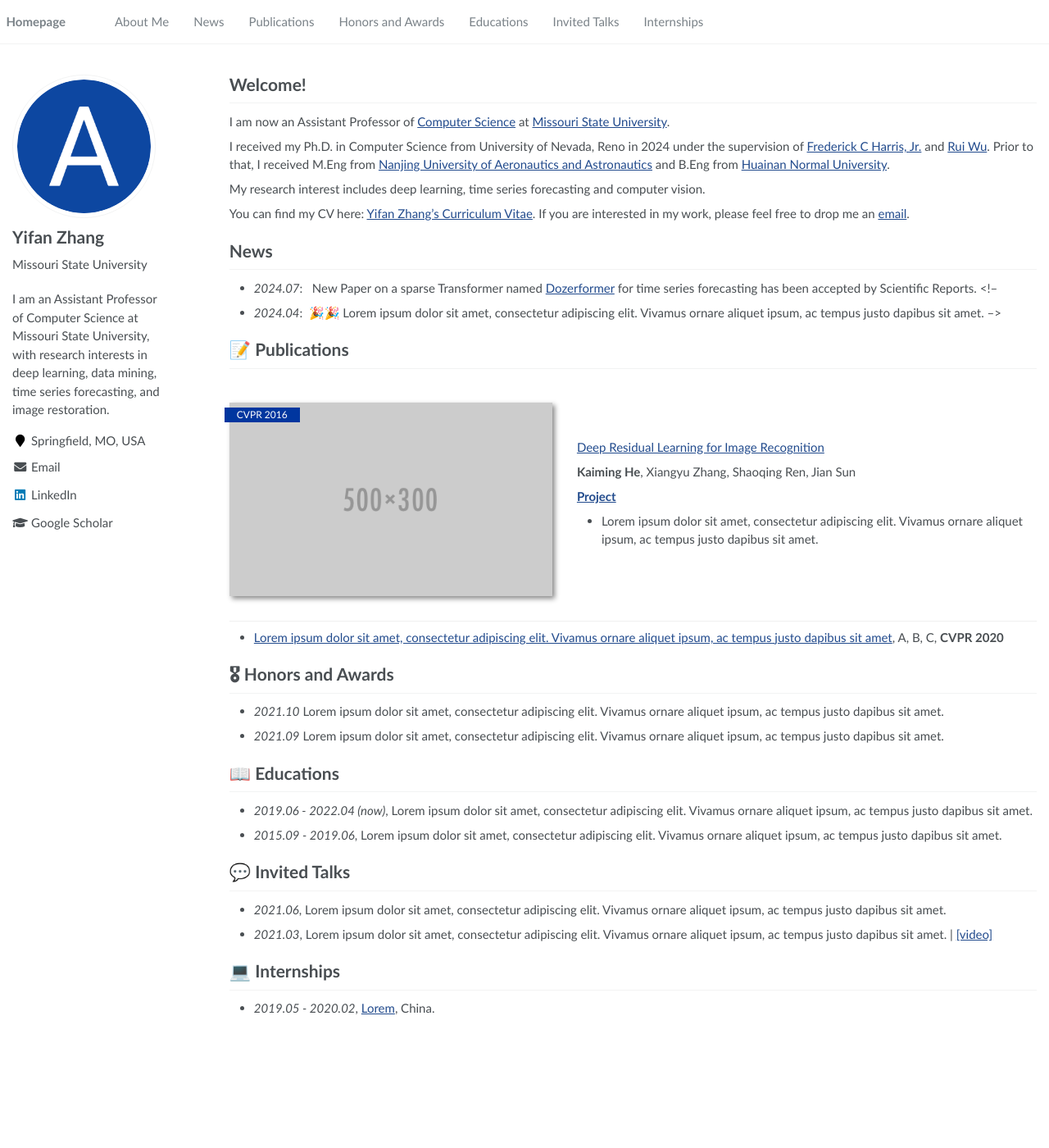
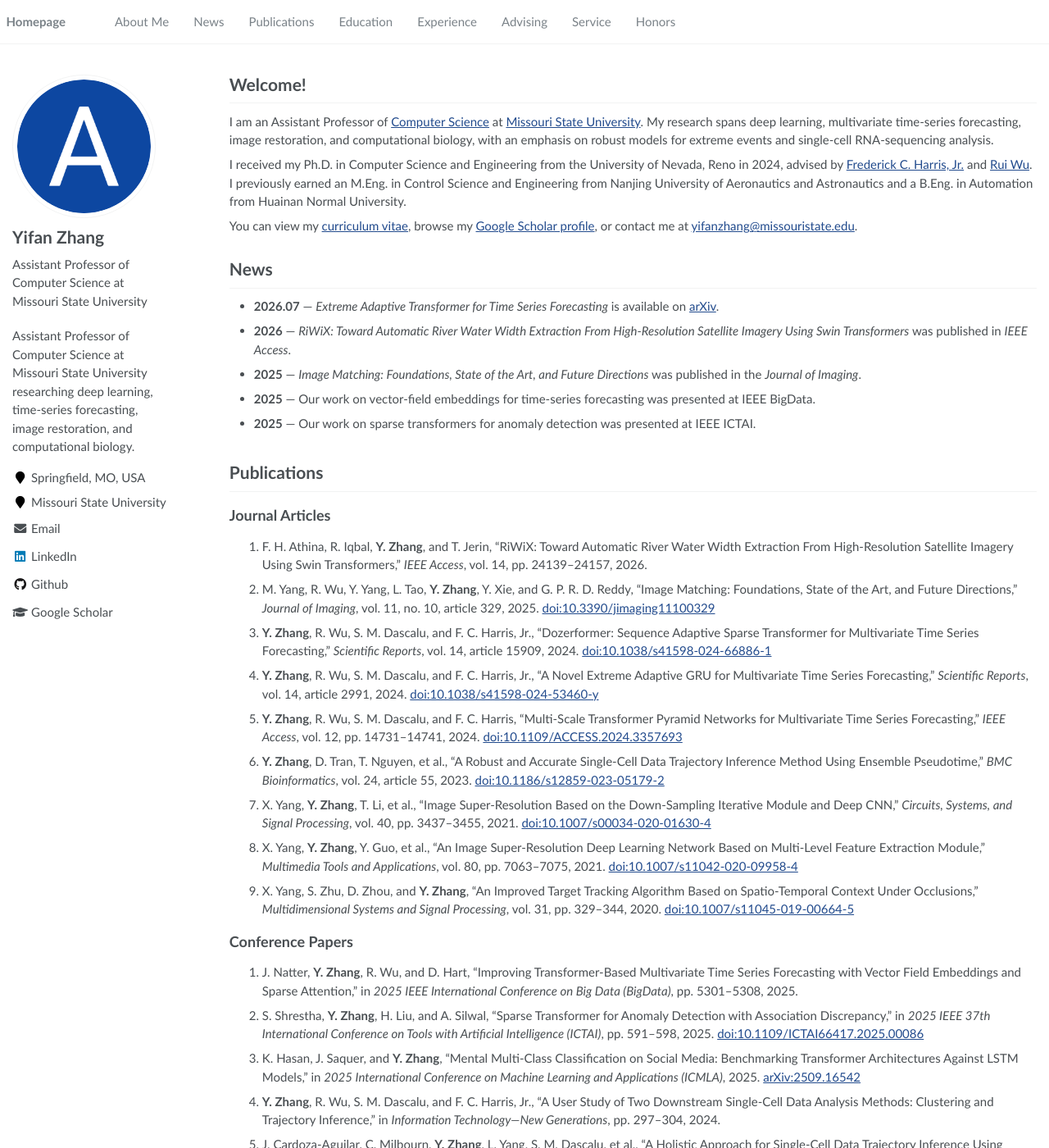
Before and after one commit to GRYGY1215/GRYGY1215.github.io, a Jekyll site: the page built from _pages/about.md, in a window 1280 px wide and 1400 px high. Shown: the whole window at 82% size. Built offline with Jekyll 4.4.1, drawn with Linux system fonts in a browser that asks for light colours; some of the changed text lies outside the part shown.

Commit message:
Update website content from CV (#1)

```diff
--- a/_config.yml
+++ b/_config.yml
@@ -7,8 +7,8 @@
 
 # Site Settings
 title                    : "Yifan Zhang"
-description              : "I am an Assistant Professor of Computer Science at Missouri State University, with research interests in deep learning, data mining, time series forecasting, and image restoration."
-repository               : "https://github.com/GRYGY1215/GRYGY1215.github.io"
+description              : "Assistant Professor of Computer Science at Missouri State University researching deep learning, time-series forecasting, image restoration, and computational biology."
+repository               : "GRYGY1215/GRYGY1215.github.io"
 google_scholar_stats_use_cdn : true
 
 # google analytics
@@ -23,12 +23,12 @@ baidu_site_verification  :  # get baidu_site_verification from https://ziyuan.ba
 author:
   name             : "Yifan Zhang"
   avatar           : "images/android-chrome-512x512.png"
-  bio              : "Missouri State University"
+  bio              : "Assistant Professor of Computer Science at Missouri State University"
   location         : "Springfield, MO, USA"
-  employer         :
+  employer         : "Missouri State University"
   pubmed           :
   googlescholar    : "https://scholar.google.com/citations?user=d4dmtPIAAAAJ&hl=en"
-  email            : "YifanZhang@missouristate.com"
+  email            : "yifanzhang@missouristate.edu"
   researchgate     :  # e.g., "https://www.researchgate.net/profile/yourprofile"
   uri              :
   bitbucket        :
@@ -37,7 +37,7 @@ author:
   flickr           :
   facebook         :
   foursquare       :
-  github           : # e.g., "github username"
+  github           : "GRYGY1215"
   google_plus      :
   keybase          :
   instagram        :
@@ -136,7 +136,7 @@ sass:
 
 # Outputting
 permalink: /:categories/:title/
-timezone: Asia/Shanghai # http://en.wikipedia.org/wiki/List_of_tz_database_time_zones
+timezone: America/Chicago
 
 
 # Plugins
--- a/_data/navigation.yml
+++ b/_data/navigation.yml
@@ -4,19 +4,22 @@ main:
     url: "/#about-me"
 
   - title: "News"
-    url: "/#-news"
+    url: "/#news"
 
   - title: "Publications"
-    url: "/#-publications"
+    url: "/#publications"
 
-  - title: "Honors and Awards"
-    url: "/#-honors-and-awards"
+  - title: "Education"
+    url: "/#education"
 
-  - title: "Educations"
-    url: "/#-educations"
+  - title: "Experience"
+    url: "/#experience"
 
-  - title: "Invited Talks"
-    url: "/#-invited-talks"
+  - title: "Advising"
+    url: "/#advising"
 
-  - title: "Internships"
-    url: "/#-internships"
+  - title: "Service"
+    url: "/#service"
+
+  - title: "Honors"
+    url: "/#honors"
--- a/_pages/about.md
+++ b/_pages/about.md
@@ -8,61 +8,111 @@ redirect_from:
   - /about.html
 ---
 
-{% if site.google_scholar_stats_use_cdn %}
-{% assign gsDataBaseUrl = "https://cdn.jsdelivr.net/gh/" | append: site.repository | append: "@" %}
-{% else %}
-{% assign gsDataBaseUrl = "https://raw.githubusercontent.com/" | append: site.repository | append: "/" %}
-{% endif %}
-{% assign url = gsDataBaseUrl | append: "google-scholar-stats/gs_data_shieldsio.json" %}
-
-<span class='anchor' id='about-me'></span>
+<span class="anchor" id="about-me"></span>
 
 # Welcome!
-I am now an Assistant Professor of [Computer Science](https://computerscience.missouristate.edu/) at [Missouri State University](https://www.missouristate.edu/).
 
-<!--
-I have published more than # papers at the top international AI conferences with total <a href='https://scholar.google.com/citations?user=DhtAFkwAAAAJ'>google scholar citations <strong><span id='total_cit'>260000+</span></strong></a> (You can also use google scholar badge <a href='https://scholar.google.com/citations?user=DhtAFkwAAAAJ'><img src="https://img.shields.io/endpoint?url={{ url | url_encode }}&logo=Google%20Scholar&labelColor=f6f6f6&color=9cf&style=flat&label=citations"></a>).
--->
+I am an Assistant Professor of [Computer Science](https://computerscience.missouristate.edu/) at [Missouri State University](https://www.missouristate.edu/). My research spans deep learning, multivariate time-series forecasting, image restoration, and computational biology, with an emphasis on robust models for extreme events and single-cell RNA-sequencing analysis.
 
-I received my Ph.D. in Computer Science from University of Nevada, Reno in 2024 under the supervision of [Frederick C Harris, Jr.](https://www.cse.unr.edu/~fredh/) and [Rui Wu](https://ruiwu1990.github.io/). Prior to that, I received M.Eng from [Nanjing University of Aeronautics and Astronautics](https://nuaa.edu.cn/) and B.Eng from [Huainan Normal University](https://www.hnnu.edu.cn/).
+I received my Ph.D. in Computer Science and Engineering from the University of Nevada, Reno in 2024, advised by [Frederick C. Harris, Jr.](https://www.cse.unr.edu/~fredh/) and [Rui Wu](https://ruiwu1990.github.io/). I previously earned an M.Eng. in Control Science and Engineering from Nanjing University of Aeronautics and Astronautics and a B.Eng. in Automation from Huainan Normal University.
 
-My research interest includes deep learning, time series forecasting and computer vision.
+You can view my [curriculum vitae](/assets/CV_Yifan_Zhang.pdf), browse my [Google Scholar profile](https://scholar.google.com/citations?user=d4dmtPIAAAAJ&hl=en), or contact me at [yifanzhang@missouristate.edu](mailto:yifanzhang@missouristate.edu).
 
-You can find my CV here: [Yifan Zhang's Curriculum Vitae](../assets/CV_Yifan_Zhang.pdf). If you are interested in my work, please feel free to drop me an [email](mailto:yifanzhang@missouristate.edu).
+<span class="anchor" id="news"></span>
 
 # News
-- *2024.07*: &nbsp; New Paper on a sparse Transformer named [Dozerformer](https://www.nature.com/articles/s41598-024-66886-1) for time series forecasting has been accepted by Scientific Reports.
-<!--
-- *2024.04*: &nbsp;🎉🎉 Lorem ipsum dolor sit amet, consectetur adipiscing elit. Vivamus ornare aliquet ipsum, ac tempus justo dapibus sit amet.
--->
 
-# 📝 Publications
+- **2026.07** — *Extreme Adaptive Transformer for Time Series Forecasting* is available on [arXiv](https://arxiv.org/abs/2607.02437).
+- **2026** — *RiWiX: Toward Automatic River Water Width Extraction From High-Resolution Satellite Imagery Using Swin Transformers* was published in *IEEE Access*.
+- **2025** — *Image Matching: Foundations, State of the Art, and Future Directions* was published in the *Journal of Imaging*.
+- **2025** — Our work on vector-field embeddings for time-series forecasting was presented at IEEE BigData.
+- **2025** — Our work on sparse transformers for anomaly detection was presented at IEEE ICTAI.
 
-<div class='paper-box'><div class='paper-box-image'><div><div class="badge">CVPR 2016</div><img src='images/500x300.png' alt="sym" width="100%"></div></div>
-<div class='paper-box-text' markdown="1">
+<span class="anchor" id="publications"></span>
 
-[Deep Residual Learning for Image Recognition](https://openaccess.thecvf.com/content_cvpr_2016/papers/He_Deep_Residual_Learning_CVPR_2016_paper.pdf)
+# Publications
 
-**Kaiming He**, Xiangyu Zhang, Shaoqing Ren, Jian Sun
+## Journal Articles
 
-[**Project**](https://scholar.google.com/citations?view_op=view_citation&hl=zh-CN&user=DhtAFkwAAAAJ&citation_for_view=DhtAFkwAAAAJ:ALROH1vI_8AC) <strong><span class='show_paper_citations' data='DhtAFkwAAAAJ:ALROH1vI_8AC'></span></strong>
-- Lorem ipsum dolor sit amet, consectetur adipiscing elit. Vivamus ornare aliquet ipsum, ac tempus justo dapibus sit amet.
-</div>
-</div>
+1. F. H. Athina, R. Iqbal, **Y. Zhang**, and T. Jerin, “RiWiX: Toward Automatic River Water Width Extraction From High-Resolution Satellite Imagery Using Swin Transformers,” *IEEE Access*, vol. 14, pp. 24139–24157, 2026.
+2. M. Yang, R. Wu, Y. Yang, L. Tao, **Y. Zhang**, Y. Xie, and G. P. R. D. Reddy, “Image Matching: Foundations, State of the Art, and Future Directions,” *Journal of Imaging*, vol. 11, no. 10, article 329, 2025. [doi:10.3390/jimaging11100329](https://doi.org/10.3390/jimaging11100329)
+3. **Y. Zhang**, R. Wu, S. M. Dascalu, and F. C. Harris, Jr., “Dozerformer: Sequence Adaptive Sparse Transformer for Multivariate Time Series Forecasting,” *Scientific Reports*, vol. 14, article 15909, 2024. [doi:10.1038/s41598-024-66886-1](https://doi.org/10.1038/s41598-024-66886-1)
+4. **Y. Zhang**, R. Wu, S. M. Dascalu, and F. C. Harris, Jr., “A Novel Extreme Adaptive GRU for Multivariate Time Series Forecasting,” *Scientific Reports*, vol. 14, article 2991, 2024. [doi:10.1038/s41598-024-53460-y](https://doi.org/10.1038/s41598-024-53460-y)
+5. **Y. Zhang**, R. Wu, S. M. Dascalu, and F. C. Harris, “Multi-Scale Transformer Pyramid Networks for Multivariate Time Series Forecasting,” *IEEE Access*, vol. 12, pp. 14731–14741, 2024. [doi:10.1109/ACCESS.2024.3357693](https://doi.org/10.1109/ACCESS.2024.3357693)
+6. **Y. Zhang**, D. Tran, T. Nguyen, et al., “A Robust and Accurate Single-Cell Data Trajectory Inference Method Using Ensemble Pseudotime,” *BMC Bioinformatics*, vol. 24, article 55, 2023. [doi:10.1186/s12859-023-05179-2](https://doi.org/10.1186/s12859-023-05179-2)
+7. X. Yang, **Y. Zhang**, T. Li, et al., “Image Super-Resolution Based on the Down-Sampling Iterative Module and Deep CNN,” *Circuits, Systems, and Signal Processing*, vol. 40, pp. 3437–3455, 2021. [doi:10.1007/s00034-020-01630-4](https://doi.org/10.1007/s00034-020-01630-4)
+8. X. Yang, **Y. Zhang**, Y. Guo, et al., “An Image Super-Resolution Deep Learning Network Based on Multi-Level Feature Extraction Module,” *Multimedia Tools and Applications*, vol. 80, pp. 7063–7075, 2021. [doi:10.1007/s11042-020-09958-4](https://doi.org/10.1007/s11042-020-09958-4)
+9. X. Yang, S. Zhu, D. Zhou, and **Y. Zhang**, “An Improved Target Tracking Algorithm Based on Spatio-Temporal Context Under Occlusions,” *Multidimensional Systems and Signal Processing*, vol. 31, pp. 329–344, 2020. [doi:10.1007/s11045-019-00664-5](https://doi.org/10.1007/s11045-019-00664-5)
 
-- [Lorem ipsum dolor sit amet, consectetur adipiscing elit. Vivamus ornare aliquet ipsum, ac tempus justo dapibus sit amet](https://github.com), A, B, C, **CVPR 2020**
+## Conference Papers
 
-# 🎖 Honors and Awards
-- *2021.10* Lorem ipsum dolor sit amet, consectetur adipiscing elit. Vivamus ornare aliquet ipsum, ac tempus justo dapibus sit amet.
-- *2021.09* Lorem ipsum dolor sit amet, consectetur adipiscing elit. Vivamus ornare aliquet ipsum, ac tempus justo dapibus sit amet.
+1. J. Natter, **Y. Zhang**, R. Wu, and D. Hart, “Improving Transformer-Based Multivariate Time Series Forecasting with Vector Field Embeddings and Sparse Attention,” in *2025 IEEE International Conference on Big Data (BigData)*, pp. 5301–5308, 2025.
+2. S. Shrestha, **Y. Zhang**, H. Liu, and A. Silwal, “Sparse Transformer for Anomaly Detection with Association Discrepancy,” in *2025 IEEE 37th International Conference on Tools with Artificial Intelligence (ICTAI)*, pp. 591–598, 2025. [doi:10.1109/ICTAI66417.2025.00086](https://doi.org/10.1109/ICTAI66417.2025.00086)
+3. K. Hasan, J. Saquer, and **Y. Zhang**, “Mental Multi-Class Classification on Social Media: Benchmarking Transformer Architectures Against LSTM Models,” in *2025 International Conference on Machine Learning and Applications (ICMLA)*, 2025. [arXiv:2509.16542](https://arxiv.org/abs/2509.16542)
+4. **Y. Zhang**, R. Wu, S. M. Dascalu, and F. C. Harris, Jr., “A User Study of Two Downstream Single-Cell Data Analysis Methods: Clustering and Trajectory Inference,” in *Information Technology—New Generations*, pp. 297–304, 2024.
+5. J. Cardoza-Aguilar, C. Milbourn, **Y. Zhang**, L. Yang, S. M. Dascalu, et al., “A Holistic Approach for Single-Cell Data Trajectory Inference Using Chromosome Physical Location and Ensemble Random Walk,” in *Information Technology—New Generations*, pp. 505–511, 2024.
+6. C. Lewis, D. Enriquez, L. Calabrese, **Y. Zhang**, et al., “Virtual Reality Multiplayer Interaction and Medical Patient Handoff Training and Assessment,” in *Information Technology—New Generations*, pp. 17–23, 2022.
+7. A. Cuellar, **Y. Zhang**, S. M. Dascalu, and F. C. Harris, Jr., “Social Media User Study 37,” in *Information Technology—New Generations*, vol. 1421, pp. 303–309, 2022.
+8. **Y. Zhang**, J. Li, A. Carlo, A. K. Manda, S. Hamshaw, S. M. Dascalu, F. C. Harris, Jr., and R. Wu, “Data Regression Framework for Time Series Data with Extreme Events,” in *2021 IEEE International Conference on Big Data (Big Data)*, pp. 5327–5336, 2021. [doi:10.1109/BigData52589.2021.9671387](https://doi.org/10.1109/BigData52589.2021.9671387)
 
-# 📖 Educations
-- *2019.06 - 2022.04 (now)*, Lorem ipsum dolor sit amet, consectetur adipiscing elit. Vivamus ornare aliquet ipsum, ac tempus justo dapibus sit amet.
-- *2015.09 - 2019.06*, Lorem ipsum dolor sit amet, consectetur adipiscing elit. Vivamus ornare aliquet ipsum, ac tempus justo dapibus sit amet.
+## Preprints
 
-# 💬 Invited Talks
-- *2021.06*, Lorem ipsum dolor sit amet, consectetur adipiscing elit. Vivamus ornare aliquet ipsum, ac tempus justo dapibus sit amet.
-- *2021.03*, Lorem ipsum dolor sit amet, consectetur adipiscing elit. Vivamus ornare aliquet ipsum, ac tempus justo dapibus sit amet.  \| [\[video\]](https://github.com/)
+1. S. Shrestha, H. Liu, and **Y. Zhang**, “Extreme Adaptive Transformer for Time Series Forecasting,” arXiv:2607.02437, 2026. [Paper](https://arxiv.org/abs/2607.02437)
 
-# 💻 Internships
-- *2019.05 - 2020.02*, [Lorem](https://github.com/), China.
+<span class="anchor" id="education"></span>
+
+# Education
+
+- **Ph.D., Computer Science and Engineering**, University of Nevada, Reno, 2024<br>
+  Dissertation: *Advancing Time Series Forecasting: Innovative Machine Learning Approaches*
+- **M.Eng., Control Science and Engineering**, Nanjing University of Aeronautics and Astronautics, 2019
+- **B.Eng., Automation**, Huainan Normal University, 2016
+
+<span class="anchor" id="experience"></span>
+
+# Experience
+
+- **Assistant Professor**, Missouri State University, August 2024–present
+- **Research Assistant**, University of Nevada, Reno, January 2020–July 2024
+- **NSF REU Site Mentor**, University of Nevada, Reno, June–July 2023
+- **Software Engineer**, ZTE Corporation, April–July 2019
+- **Visiting Student**, Multimedia Lab, Shenzhen Institutes of Advanced Technology, November 2017–March 2018
+- **Research Assistant**, Nanjing University of Aeronautics and Astronautics, September 2016–March 2019
+
+<span class="anchor" id="advising"></span>
+
+# Academic Advising
+
+- Sanjeev Shrestha, M.S. student, Missouri State University, 2025–present
+- Fahima Athina, M.S. student, Missouri State University, 2025
+- Xuantong Ning, M.S. student, Missouri State University, 2025
+- Christopher Housholder, undergraduate student, Missouri State University, 2025
+- Zelun He, undergraduate student, Missouri State University, 2025
+- Augustine Ofoegbu, M.S. student, University of Nevada, Reno, 2023–2024
+- Jovany Cardoza-Aguilar, undergraduate student, University of Washington Tacoma, 2023
+- Caleb Milbourn, undergraduate student, University of Houston, 2023
+
+<span class="anchor" id="service"></span>
+
+# Academic Service
+
+I review for journals and conferences including *Pattern Recognition*, *Neural Networks*, *Neurocomputing*, *Scientific Reports*, *IEEE Access*, *PLOS Computational Biology*, *Data Mining and Knowledge Discovery*, and ICLR 2025–2026.
+
+<span class="anchor" id="honors"></span>
+
+# Honors and Awards
+
+- IEEE BigData Student Travel Award, 2021
+- Graduate Student Association Travel Award, University of Nevada, Reno, 2021
+- Advanced Individual in Social Activities Award, NUAA, 2017
+- First-Class Graduate Academic Scholarship, NUAA, 2016–2018
+- National Scholarship for Graduate Students, NUAA, 2016–2018
+
+<span class="anchor" id="skills"></span>
+
+# Skills
+
+- **Programming:** Python, C/C++, R
+- **Libraries:** PyTorch, TensorFlow, Pandas, NumPy, Matplotlib
+- **Tools:** MATLAB, Proteus, AutoCAD
+- **Languages:** Chinese, English
```
